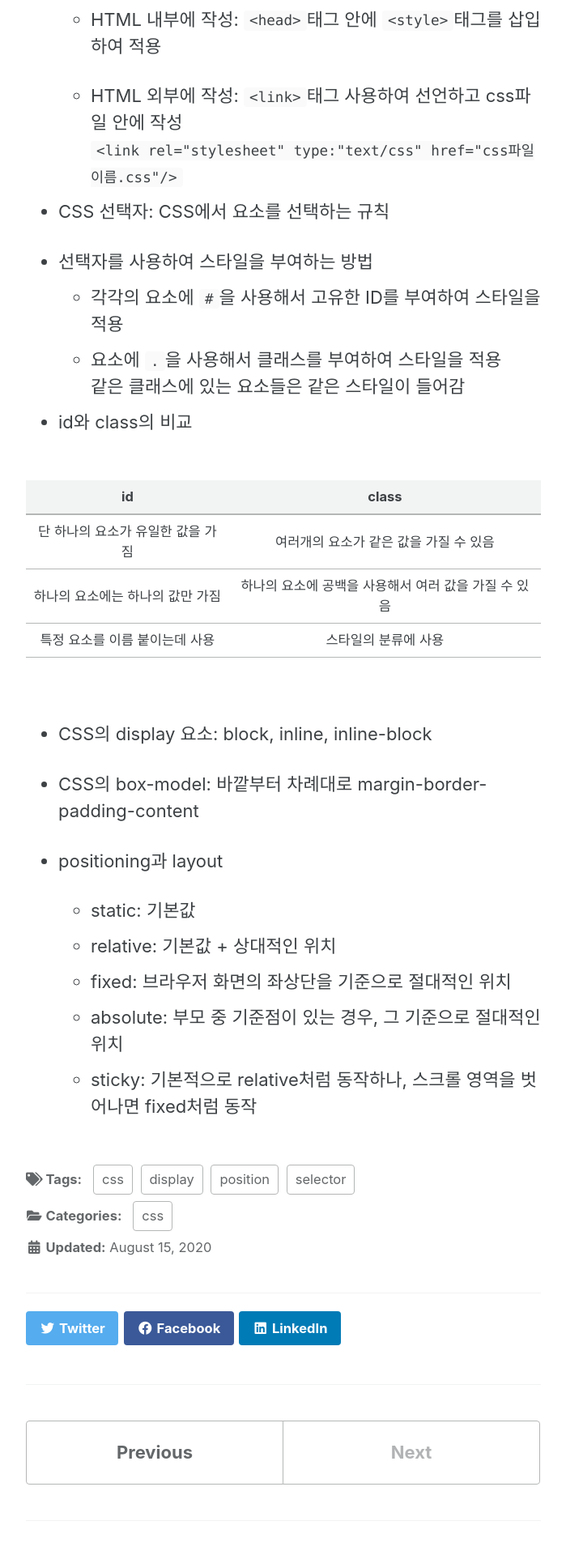
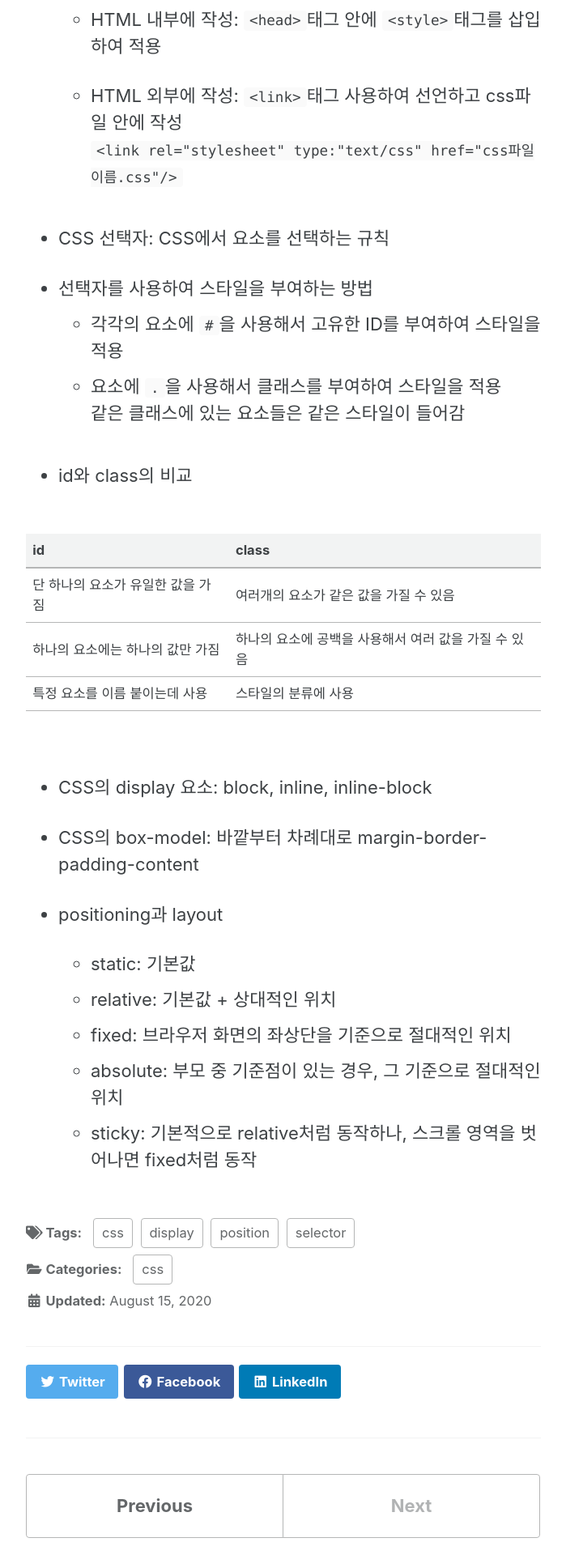
Before and after one commit to NemoTaek/NemoNote, a Jekyll site: the page built from _posts/2020-08-15-css.md, in a window 1280 px wide. Shown: the part 437-2357 px from the top of the page at 81% size, without its empty margins (290-989 px from the left). Built offline with Jekyll 4.4.1, drawn with Linux system fonts in a browser that asks for light colours; cached includes are drawn as plain includes; a script bundle is joined from its source files by our own code; comment, search, counter and statistics services are not loaded.

Commit message:
css 개요 작성

```diff
--- a/_posts/2020-08-15-css.md
+++ b/_posts/2020-08-15-css.md
@@ -17,7 +17,7 @@ CSS: 웹 페이지 구성요소의 스타일을 정의하는 언어
 
   + HTML 외부에 작성: `<link>`태그 사용하여 선언하고 css파일 안에 작성
 `<link rel="stylesheet" type:"text/css" href="css파일이름.css"/>`
-
+<br>
 
 - CSS 선택자: CSS에서 요소를 선택하는 규칙
 
@@ -25,12 +25,13 @@ CSS: 웹 페이지 구성요소의 스타일을 정의하는 언어
   + 각각의 요소에 `#`을 사용해서 고유한 ID를 부여하여 스타일을 적용
   + 요소에 `.`을 사용해서 클래스를 부여하여 스타일을 적용
   같은 클래스에 있는 요소들은 같은 스타일이 들어감
+<br>
 
 - id와 class의 비교
 <br>
 
 | id | class |
-|:---:|:---:|
+|:---|:---|
 | 단 하나의 요소가 유일한 값을 가짐 | 여러개의 요소가 같은 값을 가질 수 있음 |
 | 하나의 요소에는 하나의 값만 가짐 | 하나의 요소에 공백을 사용해서 여러 값을 가질 수 있음 |
 | 특정 요소를 이름 붙이는데 사용 | 스타일의 분류에 사용 |
```
